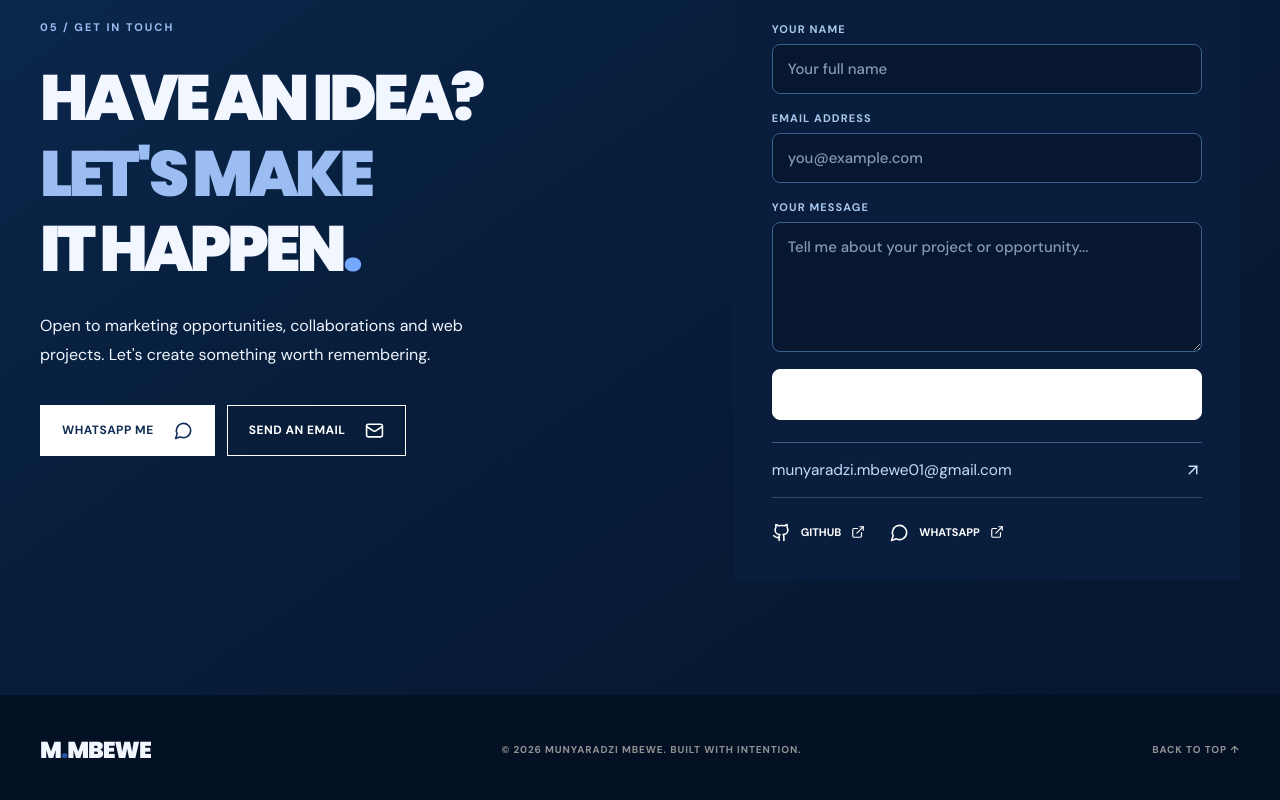
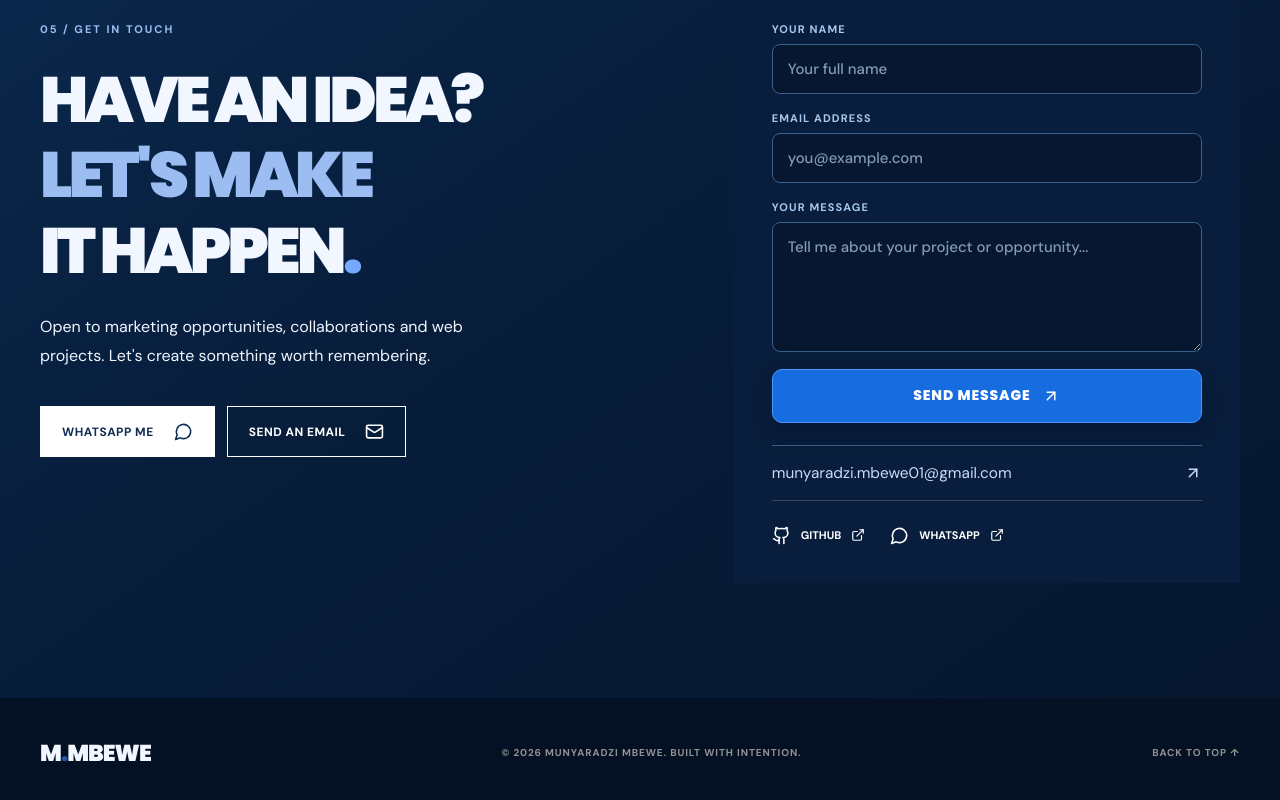
Before and after one commit to munya-meister/Munya.port, a React (Vite) app: page / in a window 1280 px wide. Shown: the part 4363-5163 px from the top of the page. Built offline with nearby package versions, Linux system fonts and the light colour scheme.

Commit message:
Make contact form Send Message button visible and accessible

```diff
--- a/src/style.css
+++ b/src/style.css
@@ -190,3 +190,18 @@ html,body,#root,main{background:#06172f!important;color:#f1f6ff}
 
 /* Accessible, frontend-only Netlify contact form */
 .portfolio-contact-form{display:grid;gap:17px;margin:23px 0 22px}.portfolio-contact-form label{display:grid;gap:8px;color:#a7c7ee;font-size:11px;font-weight:800;letter-spacing:.1em}.portfolio-contact-form input,.portfolio-contact-form textarea{display:block;width:100%;background:#06172f;border:1px solid #38618e;border-radius:8px;color:#fff;font:500 15px 'DM Sans',sans-serif;padding:14px 15px;outline:none;resize:vertical;transition:border-color .2s,box-shadow .2s}.portfolio-contact-form input:focus,.portfolio-contact-form textarea:focus{border-color:#67a8ff;box-shadow:0 0 0 3px #2b8cff2e}.portfolio-contact-form input::placeholder,.portfolio-contact-form textarea::placeholder{color:#829ab7}.portfolio-contact-form .contact-submit{width:100%;border-radius:8px;color:white;cursor:pointer}.portfolio-contact-form .contact-submit:disabled{opacity:.7;cursor:wait}.hidden-bot-field{position:absolute!important;left:-9999px!important;width:1px!important;height:1px!important;overflow:hidden!important}.contact-form-title{font:800 clamp(20px,2vw,28px)/1.2 Poppins,sans-serif;margin:10px 0;color:#fff}.contact-feedback{font-size:13px;line-height:1.5;margin:0}.contact-feedback.success{color:#8be5b1}.contact-feedback.error{color:#ff9e9e}.contact-direct-email{display:flex;justify-content:space-between;gap:10px;align-items:center;overflow-wrap:anywhere;font-size:clamp(13px,1.2vw,16px);color:#c7dafa;border-top:1px solid #3a5d83;padding:17px 0}.contact-direct-email svg{flex-shrink:0}
+
+/* Ensure the contact submit CTA stays readable against the navy contact panel. */
+.contact-section .portfolio-contact-form button.contact-submit,
+.contact-panel .portfolio-contact-form .btn.btn-primary.contact-submit{
+ display:flex!important;align-items:center!important;justify-content:center!important;gap:12px!important;
+ width:100%!important;min-height:54px!important;padding:15px 22px!important;
+ background:#176ce0!important;color:#fff!important;border:1px solid #4897ff!important;
+ border-radius:10px!important;font:800 14px/1.2 Poppins,sans-serif!important;
+ letter-spacing:.06em!important;opacity:1!important;visibility:visible!important;
+ text-shadow:none!important;box-shadow:0 8px 22px #03112780!important;
+}
+.contact-panel .portfolio-contact-form button.contact-submit svg{display:block!important;stroke:#fff!important;opacity:1!important;flex-shrink:0}
+.contact-panel .portfolio-contact-form button.contact-submit:hover:not(:disabled){background:#3488f8!important;transform:translateY(-2px)}
+.contact-panel .portfolio-contact-form button.contact-submit:focus-visible{outline:3px solid #b8d9ff!important;outline-offset:3px}
+.contact-panel .portfolio-contact-form button.contact-submit:disabled{opacity:.75!important;cursor:wait}
```
